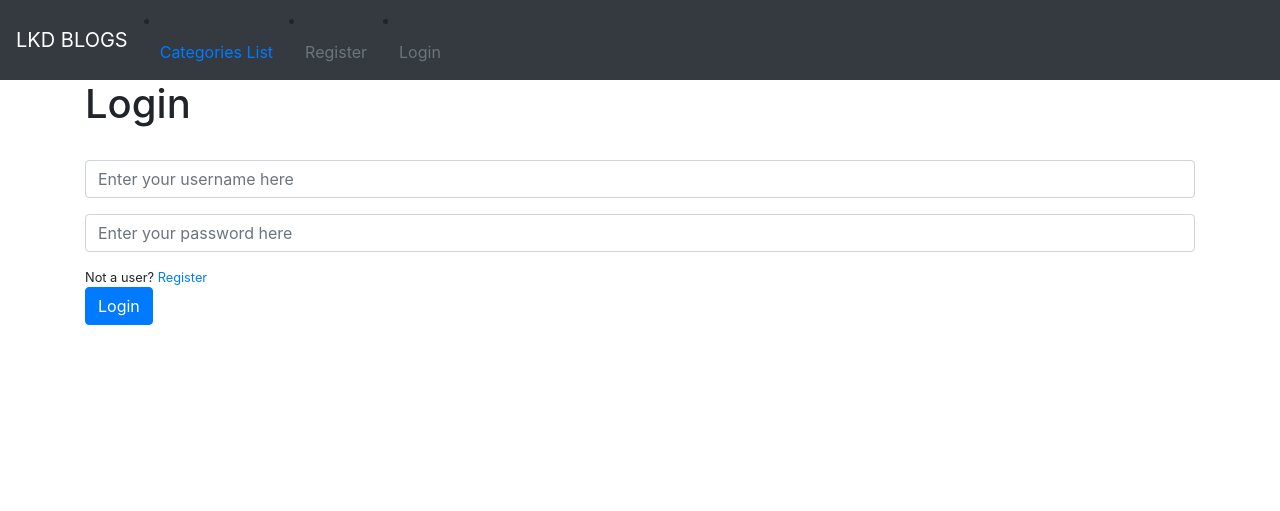
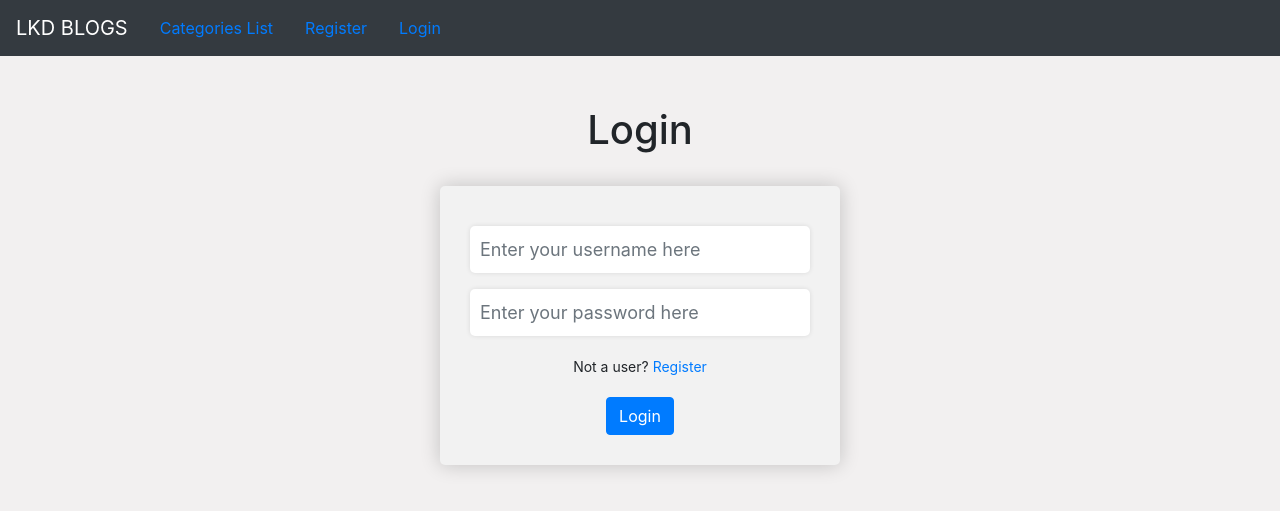
Before and after one commit to pratik213/BlogComplete, a Django app: page /members/login/ in a window 1280 px wide. Shown: the top 511 px of the page. Run offline with Django 4.2, Linux system fonts and the light colour scheme; some libraries are stand-ins or nearby versions.

Commit message:
changed css of login and registration form

```diff
--- a/members/templates/registration/login.html
+++ b/members/templates/registration/login.html
@@ -1,11 +1,21 @@
 {% extends 'base.html' %}
+{% load static %}
 {% block title %}Login{% endblock %}
+{% block css%}<link rel="stylesheet" href="{% static 'myblog\css\login.css' %}">{% endblock %}
 {% block content %}
+
 <h1>Login</h1>
+
 <br>
 <div class="form-group">
 <form method="POST">
     {% csrf_token %}
+    {% if form.non_field_errors %}
+    <div class="alert alert-danger">
+        {{ form.non_field_errors }}
+        Not registered? <a href="{% url 'register' %}">Register here</a>.
+    </div>
+    {% endif %}
     <div class="mb-3">
         <input type="text" class="form-control" name="username" placeholder="Enter your username here">
 
--- a/myblog/templates/base.html
+++ b/myblog/templates/base.html
@@ -4,7 +4,7 @@
     <!-- Required meta tags -->
     <meta charset="utf-8">
     <meta name="viewport" content="width=device-width, initial-scale=1, shrink-to-fit=no">
-
+    {% block css %}{% endblock %}
     <!-- Bootstrap CSS -->
     <link rel="stylesheet" href="https://cdn.jsdelivr.net/npm/bootstrap@4.0.0/dist/css/bootstrap.min.css" integrity="sha384-Gn5384xqQ1aoWXA+058RXPxPg6fy4IWvTNh0E263XmFcJlSAwiGgFAW/dAiS6JXm" crossorigin="anonymous">
 
@@ -13,14 +13,8 @@
   <body>
     <nav class="navbar navbar-expand-lg navbar-dark bg-dark">
         <a class="navbar-brand" href="{% url "home" %}">LKD BLOGS</a>
-        {% comment %} <button class="navbar-toggler" type="button" data-toggle="collapse" data-target="#navbarSupportedContent" aria-controls="navbarSupportedContent" aria-expanded="false" aria-label="Toggle navigation">
-          <span class="navbar-toggler-icon"></span>
-        </button> {% endcomment %}
-
-
-        {% comment %} Category Menu {% endcomment %}
         {% if cat_menu %}
-        <li class="nav-item dropdown">
+        <li class="nav-item dropdown list-unstyled">
           <a class="nav-link dropdown-toggle" href="#" id="navbarDropdown" role="button" data-toggle="dropdown" aria-haspopup="true" aria-expanded="false">
             Categories
           </a>
@@ -31,7 +25,7 @@
 
             {% endfor %}
             {% else %}
-            <li class="nav-item">
+            <li class="nav-item list-unstyled">
               <a class="nav-link" href="{% url "categorys_list" %}">Categories List</a>
             </li>
            {% endif %}
@@ -40,38 +34,25 @@
         </li>
       </div>
       {% if user.is_authenticated %}
-      <li class="nav-item">
+      <li class="nav-item list-unstyled">
         <a class="nav-link" href="{% url "add_post" %}">Add Post</a>
       </li>
-      <li class="nav-item">
+      <li class="nav-item list-unstyled">
         <a class="nav-link" href="{% url "add_category" %}">Add Category</a>
       </li>
-      <li class="nav-item">
+      <li class="nav-item list-unstyled">
         <a class="nav-link disabled" href="{% url "logout" %}">Logout</a>
       </li>
 
-      <li class="nav-item dropdown">
-        <a class="nav-link dropdown-toggle" href="#" id="navbarDropdown" role="button" data-toggle="dropdown" aria-haspopup="true" aria-expanded="false">
-          Profile
-        </a>
-        <div class="dropdown-menu" aria-labelledby="navbarDropdown">
-          <a class="dropdown-item" href="{% url "edit_profile" %}">Edit Settings</a>
-          {% if user.profile.id %}
-          <a class="dropdown-item" href="{% url "edit_profile_page" user.profile.id %}">Edit Profile Page</a>
-          <a class="dropdown-item" href="{% url 'show_profile_page' user.profile.id %}">Show Profile</a>
-          {% else %}
-          <a class="dropdown-item" href="{% url "create_profile_page" %}">Create Profile Page</a>
-          {% endif %}
-      </li>
 
 
       {% else %}
 
-      <li class="nav-item">
-        <a class="nav-link disabled" href="{% url "register" %}">Register</a>
+      <li class="nav-item list-unstyled">
+        <a class="nav-link" href="{% url "register" %}">Register</a>
       </li>
-      <li class="nav-item">
-        <a class="nav-link disabled" href="{% url "login" %}">Login</a>
+      <li class="nav-item list-unstyled">
+        <a class="nav-link" href="{% url "login" %}">Login</a>
       </li>
 
 
--- /dev/null
+++ b/static/myblog/css/login.css
@@ -0,0 +1,57 @@
+body{
+    background-color: #f2f0f0 !important;
+}
+h1 {
+    text-align: center;
+    margin-top: 50px !important;
+  }
+
+  .form-group {
+    max-width: 400px;
+    margin: 0 auto;
+    border-radius: 5px;
+    padding: 30px;
+    box-shadow: 0px 0px 20px rgba(0, 0, 0, 0.2);
+    background-color: #f2f2f2;
+    text-align: center;
+
+  }
+
+  .form-group input {
+    width: 100%;
+    padding: 10px;
+    margin: 10px 0;
+    border: none;
+    border-radius: 5px;
+    box-shadow: 0px 0px 5px rgba(0, 0, 0, 0.1);
+    font-size: 18px;
+  }
+
+  .form-group small {
+    display: block;
+    margin-top: 20px;
+    font-size: 14px;
+    text-align: center;
+  }
+
+  .form-group small a {
+    color: #007bff;
+    text-decoration: none;
+  }
+
+  .form-group small a:hover {
+    text-decoration: underline;
+  }
+
+  .btn-primary {
+    display: block;
+    margin: 20px auto 0;
+    padding: 10px 20px;
+    border-radius: 5px;
+    border: none;
+    background-color: #007bff;
+    color: #fff;
+    font-size: 20px;
+    font-weight: 500;
+    cursor: pointer;
+  }
```
Also changed, not shown: members/templates/registration/register.html (+39 -0 lines), static/myblog/css/registration.css (added, +72 -0 lines), db.sqlite3, 1 other file.
